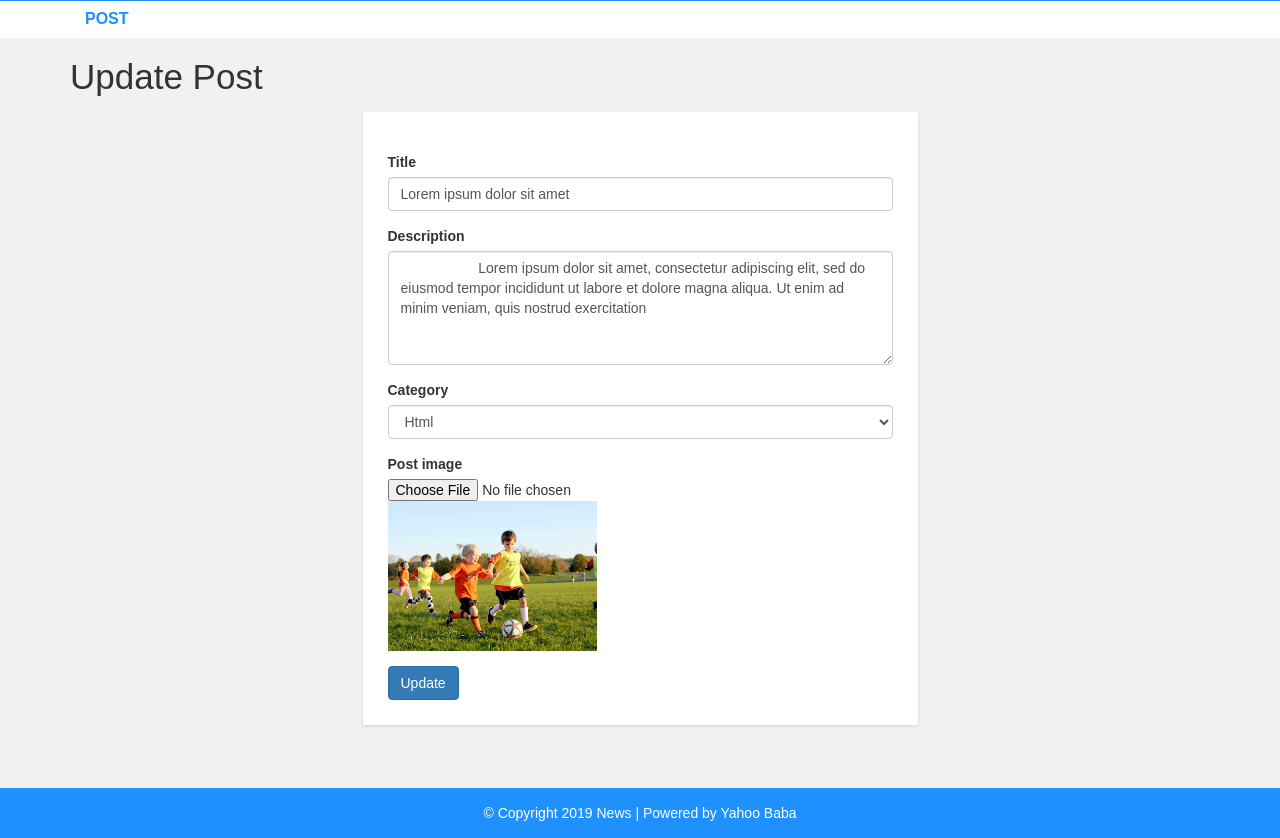
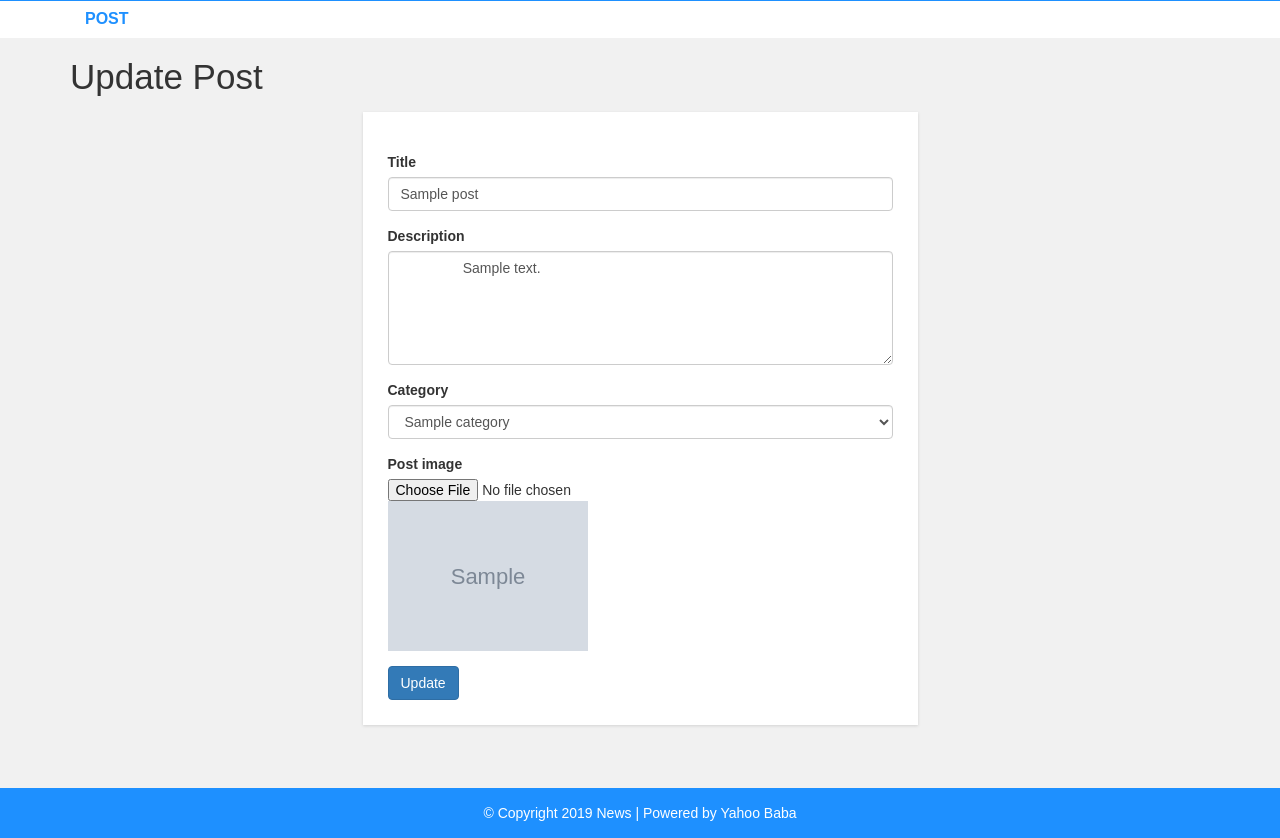
Before and after one commit to shihab-khandakar/news-site, a PHP site: page /news-site/admin/update-post.php?id=1 in a window 1280 px wide. Shown: the part 148-986 px from the top of the page. Run offline with PHP 8.4, Linux system fonts and the light colour scheme; the visitor is signed in with stand-in values (Sample User, id 1); tables that the repository leaves empty hold one stand-in row (values such as "Sample post"); grey boxes marked "Sample" are stand-in pictures.

Commit message:
update and delete successfuly done in post.php page

```diff
--- a/admin/add-post.php
+++ b/admin/add-post.php
@@ -1,8 +1,4 @@
-<?php include "header.php";
-
-if($_SESSION['user_role'] == 0){
-    header("location: {$hostname}/admin/post.php");
-}?>
+<?php include "header.php"; ?>
   <div id="admin-content">
       <div class="container">
          <div class="row">
--- a/admin/update-post.php
+++ b/admin/update-post.php
@@ -1,10 +1,4 @@
-<?php include "header.php";
-
-if($_SESSION['user_role'] == 0){
-    header("location: {$hostname}/admin/post.php");
-}
-
-?>
+<?php include "header.php";?>
 <div id="admin-content">
   <div class="container">
   <div class="row">
@@ -13,37 +7,79 @@ if($_SESSION['user_role'] == 0){
     </div>
     <div class="col-md-offset-3 col-md-6">
         <!-- Form for show edit-->
-        <form action="" method="POST" enctype="multipart/form-data" autocomplete="off">
+
+        <?php
+
+        include("config.php");
+        $post_id = $_GET["id"];
+
+        $sql = "select post.post_id,post.title,post.description,post.category,post.post_img,category.category_name,user.username from post
+        left join category on post.category = category.category_id
+        left join user on post.author = user.user_id
+        where post.post_id = {$post_id}";
+
+        $result = mysqli_query($conn , $sql) or die("Qurey failed") ;
+
+        if(mysqli_num_rows($result) > 0){
+
+            while($row = mysqli_fetch_assoc($result)){
+
+        ?>
+
+        <form action="save-update-post.php" method="POST" enctype="multipart/form-data" autocomplete="off">
             <div class="form-group">
-                <input type="hidden" name="post_id"  class="form-control" value="1" placeholder="">
+                <input type="hidden" name="post_id"  class="form-control" value="<?php echo $row["post_id"];  ?>" placeholder="">
             </div>
             <div class="form-group">
                 <label for="exampleInputTile">Title</label>
-                <input type="text" name="post_title"  class="form-control" id="exampleInputUsername" value="Lorem ipsum dolor sit amet">
+                <input type="text" name="post_title"  class="form-control" id="exampleInputUsername" value="<?php echo $row["title"];  ?>">
             </div>
             <div class="form-group">
                 <label for="exampleInputPassword1"> Description</label>
                 <textarea name="postdesc" class="form-control"  required rows="5">
-                    Lorem ipsum dolor sit amet, consectetur adipiscing elit, sed do eiusmod tempor incididunt ut labore et dolore magna aliqua. Ut enim ad minim veniam, quis nostrud exercitation
+                <?php echo $row["description"];  ?>
                 </textarea>
             </div>
             <div class="form-group">
                 <label for="exampleInputCategory">Category</label>
                 <select class="form-control" name="category">
-                    <option value="">Html</option>
-                    <option value="">Css</option>
-                    <option value="">javascript</option>
-                    <option value="">Python</option>
+
+                <?php
+
+                    include("config.php");
+
+                    $qurey = "select * from  category";
+                    $result1 = mysqli_query($conn,$qurey) or die("Conection failed");
+
+                    if(mysqli_num_rows($result1) > 0){
+
+                    while ($row1 = mysqli_fetch_assoc($result1)) {
+
+                        if($row["category"] == $row1["category_id"]){
+                            $selected = "selected";
+                        }else{
+                            $selected = "";
+                        }
+
+                   echo "<option {$selected} value='{$row1['category_id']}'> {$row1['category_name']} </option>";
+
+                        }
+
+                    }  ?>
                 </select>
             </div>
             <div class="form-group">
                 <label for="">Post image</label>
-                <input type="file" name="new-image">
-                <img  src="upload/post_1.jpg" height="150px">
-                <input type="hidden" name="old-image" value="">
+                <input type="file" name="new_image">
+                <img  src="upload/<?php echo $row["post_img"];  ?>" height="150px">
+                <input type="hidden" name="old_image" value="<?php echo $row["post_img"];  ?>">
             </div>
             <input type="submit" name="submit" class="btn btn-primary" value="Update" />
         </form>
+        <?php
+            }
+        }
+        ?>
         <!-- Form End -->
       </div>
     </div>
```
Also changed, not shown: admin/delete-post.php (added, +16 -0 lines), admin/post.php (+17 -5 lines), admin/save-update-post.php (added, +50 -0 lines), admin/upload/download (2).jpg (added), admin/upload/download (3).jpg (added), admin/upload/download (5).jpg (added).
